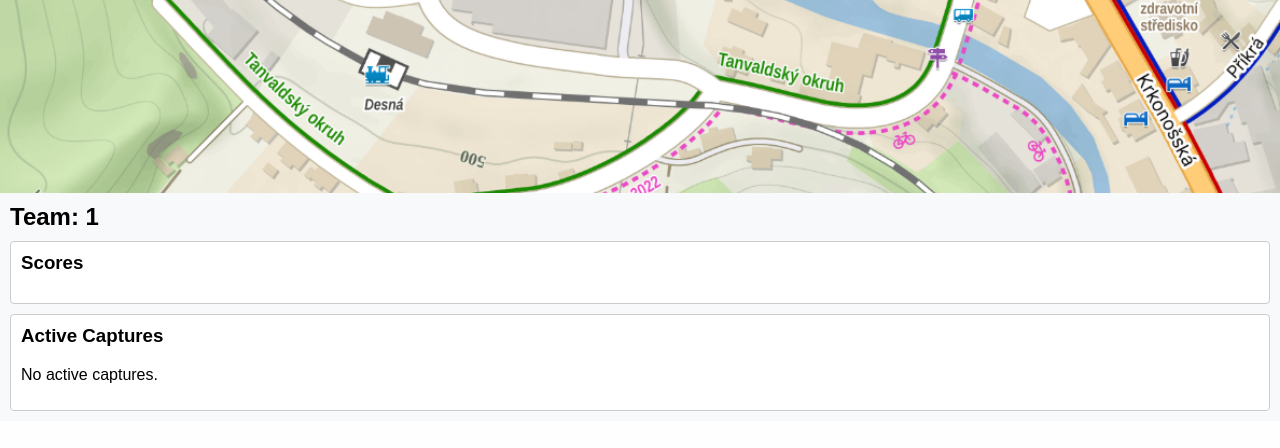
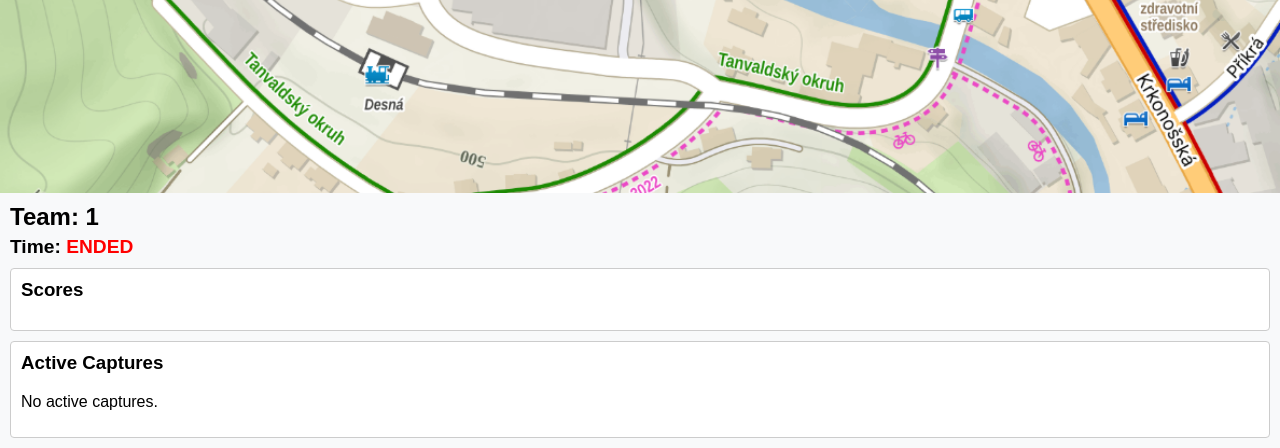
Before and after one commit to ondrachwiedziuk/swordmap, a Django app: page /map/1/ in a window 1280 px wide. Shown: the part 1286-1734 px from the top of the page. Before the commit the page ends 1697 px from the top, so only its background shows below. Run offline with Django 5.2, Linux system fonts and the light colour scheme; data comes from the database, SQL or seed files in the repository; data that the repository does not hold is empty.

Commit message:
Time to end

```diff
--- a/game/templates/game/map.html
+++ b/game/templates/game/map.html
@@ -135,6 +135,7 @@
         <div class="info-row">
             <div>
                 <h2 style="margin: 0;">Team: {{ role|title }}</h2>
+                <div id="game-timer" style="font-size: 1.2em; font-weight: bold; margin-top: 5px;">Time: <span id="time-remaining">--:--</span></div>
                 <!-- <div id="game-status">Status: <span id="status-text">Active</span></div> -->
             </div>
             {% if role == 'admin' %}
@@ -290,6 +291,21 @@
                         scoresList.innerHTML = html;
                     }
                 }
+
+                // Update Game Timer
+                const timeEl = document.getElementById('time-remaining');
+                if (timeEl && data.game_remaining_seconds !== undefined) {
+                    const seconds = data.game_remaining_seconds;
+                    if (seconds <= 0) {
+                        timeEl.innerText = "ENDED";
+                        timeEl.style.color = "red";
+                    } else {
+                        const m = Math.floor(seconds / 60);
+                        const s = seconds % 60;
+                        timeEl.innerText = `${m}:${s.toString().padStart(2, '0')}`;
+                        timeEl.style.color = seconds < 60 ? "red" : "black";
+                    }
+                }
             });
         }
 
--- a/game/views_api.py
+++ b/game/views_api.py
@@ -1,11 +1,12 @@
 from django.http import JsonResponse
 from django.utils import timezone
-from .models import Zone, Team
+from .models import Zone, Team, Game
 
 def game_state(request):
     zones = Zone.objects.all()
     capturing_zones = Zone.objects.filter(status='CAPTURING')
     teams = Team.objects.all()
+    game = Game.objects.first()
 
     scores = {team.name: {'score': team.score, 'color': team.color} for team in teams}
 
@@ -28,6 +29,14 @@ def game_state(request):
 
     capturing_data = []
     now = timezone.now()
+
+    game_remaining_seconds = 0
+    if game and game.end_time:
+        if now < game.end_time:
+             game_remaining_seconds = int((game.end_time - now).total_seconds())
+        else:
+             game_remaining_seconds = 0
+
     for zone in capturing_zones:
         remaining = 0
         if zone.capture_started_at:
@@ -44,5 +53,6 @@ def game_state(request):
     return JsonResponse({
         'zones': zones_data,
         'capturing': capturing_data,
-        'scores': scores
+        'scores': scores,
+        'game_remaining_seconds': game_remaining_seconds
     })
```
